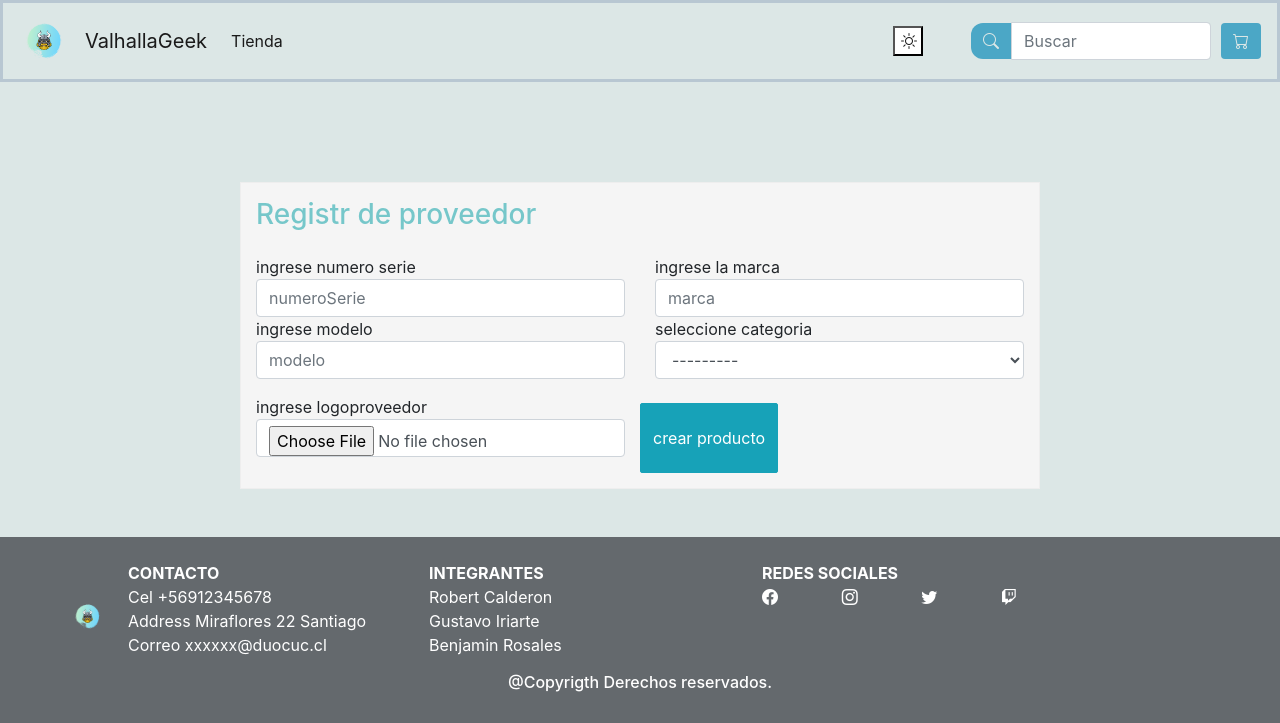
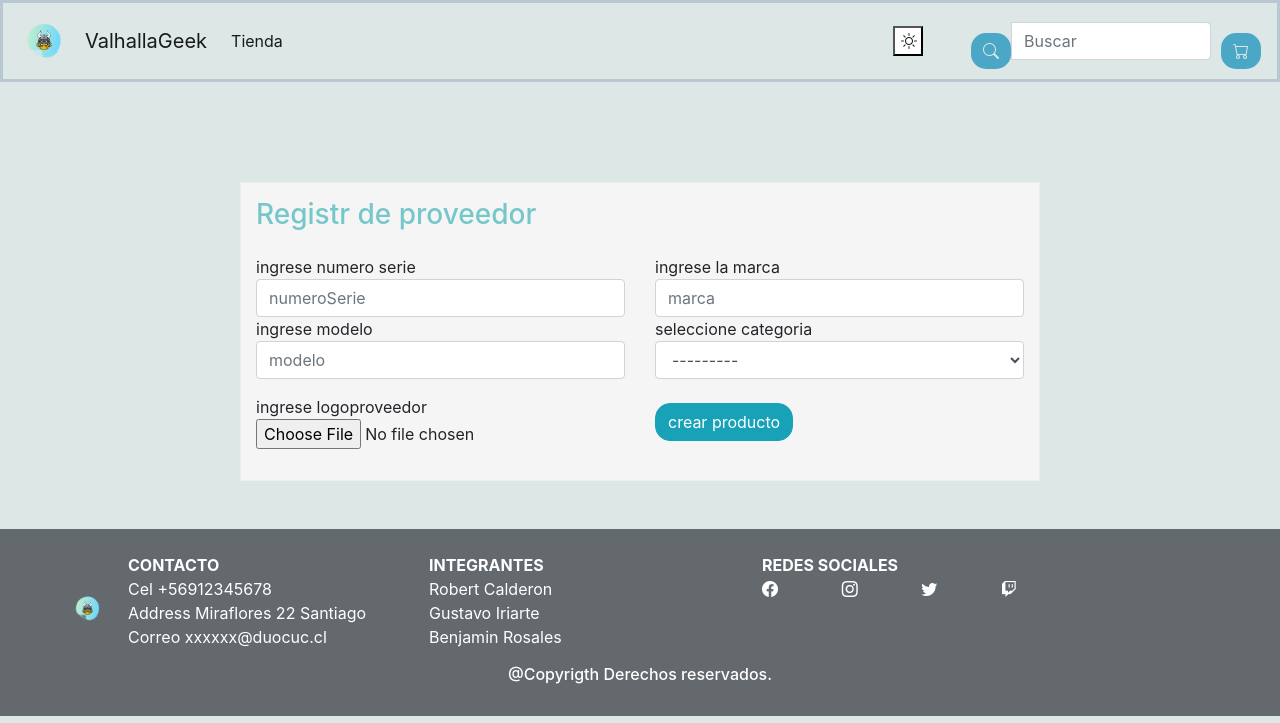
Before and after one commit to robCalderonDev/exp4, a Django app: page /form_producto/ in a window 1280 px wide. Shown: the top 723 px of the page. Run offline with Django 3.2, Linux system fonts and the light colour scheme; data that the repository does not hold is empty; some libraries are stand-ins or nearby versions.

Commit message:
se arreglo bug en template ver

```diff
--- a/TestDjango/valhalla/forms.py
+++ b/TestDjango/valhalla/forms.py
@@ -53,16 +53,10 @@
                 }
 
             ),
-            'imagen':forms.FileInput(
-                 attrs={
-                    'class':'form-control',
-                    'id':'imagen',
-                    'name':'imagen'
-
-                }
 
 
-            )
+
+
 
 
         }
--- a/TestDjango/valhalla/static/css/styles.css
+++ b/TestDjango/valhalla/static/css/styles.css
@@ -174,17 +174,21 @@
 
 
 }
+
 .inputfo:focus {
     border-color: rgb(56, 123, 211);
     box-shadow: inset 0 1px 1px rgba(74, 192, 221, 0.075), 0 0 8px rgba(41, 182, 182, 0.6);
+    border: 15px;
   }
 
 .del{
     font-size: 10px;
     padding-bottom: 5px;
 }
-.btn-enviar{
-    border-radius: 2px;
+.btn-info{
+    border-radius: 15px;
+    margin-top: 20px;
+
 }
 .asteriscorut,.error{
     font-size: 12px;
--- a/TestDjango/valhalla/templates/form_crearproducto.html
+++ b/TestDjango/valhalla/templates/form_crearproducto.html
@@ -63,7 +63,7 @@
     <div class="container sd mb-5">
         <h3 class="h1row">Registr de proveedor</h3>
 
-                <form  id="form_producto" method="POST" action="#" name="form_producto" enctype="multipart/form-data">
+                <form  id="form_producto" method="POST" action="#" class="" name="form_producto" enctype="multipart/form-data">
                     <div class="row">
                         {%csrf_token%}
                         <div class="col-6">
@@ -77,14 +77,15 @@
                             {{producto_form.marca}}
 
                         </div>
-                        <div class="col-6">
+                        <div class="col-6 ">
                             {{producto_form.modelo.label}}
 
                             {{producto_form.modelo}}
 
                         </div>
-                        <div class="form-group col-6">
+                        <div class="form-group col-6 ">
                             {{producto_form.categoria.label}}
+
                             {{producto_form.categoria}}
 
 
@@ -92,13 +93,19 @@
                         </div>
                         <div class="form-group  col-6">
                             {{producto_form.imagen.label}}
+                            <br>
 
                             {{producto_form.imagen}}
                         </div>
+                        <div class="form-group col-6">
 
 
+                        <input type="submit" id="guardar" class="btn btn-info mt-2 " value="crear producto" >
 
-                        <input type="submit" id="guardar" class="btn btn-info mt-2 btn-enviar" value="crear producto" >
+
+                        </div>
+
+
 
                 </form>
 
@@ -106,6 +113,7 @@
 
     </div>
 </div>
+
 
     <footer class=" py-4 footer text-white ">
         <div class="container">
--- a/TestDjango/valhalla/templates/preventa.html
+++ b/TestDjango/valhalla/templates/preventa.html
@@ -95,7 +95,7 @@
                             <th>{{ve.categoria}}</th>
 
                             {%if ve.imagen%}
-                            <th><img src="{{ve.imagen.url }}"></th>
+                            <th><img src="{{ve.imagen.url }}" width="50" height="50"></th>
                             {% endif %}
 
 
--- a/TestDjango/valhalla/templates/ver.html
+++ b/TestDjango/valhalla/templates/ver.html
@@ -71,6 +71,7 @@
                     <th scope="col">Marca</th>
                     <th scope="col">Modelo</th>
                     <th scope="col">Categoria</th>
+                    <th scope="col">Imagen</th>
                     <th scope="col">Opciones </th>
                 </tr>
 
```
Also changed, not shown: TestDjango/logos_id/logos_id/414601.jpg (added).
